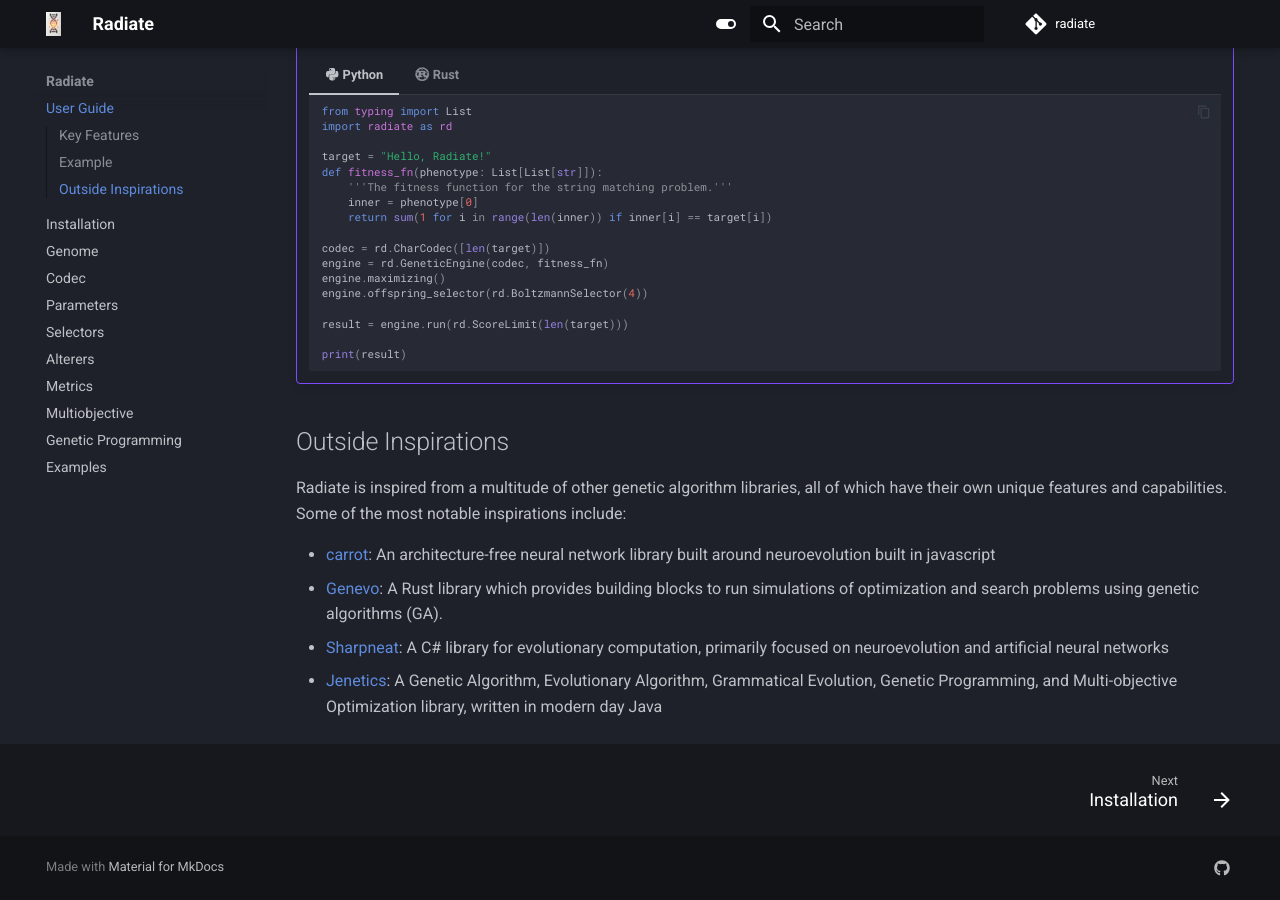
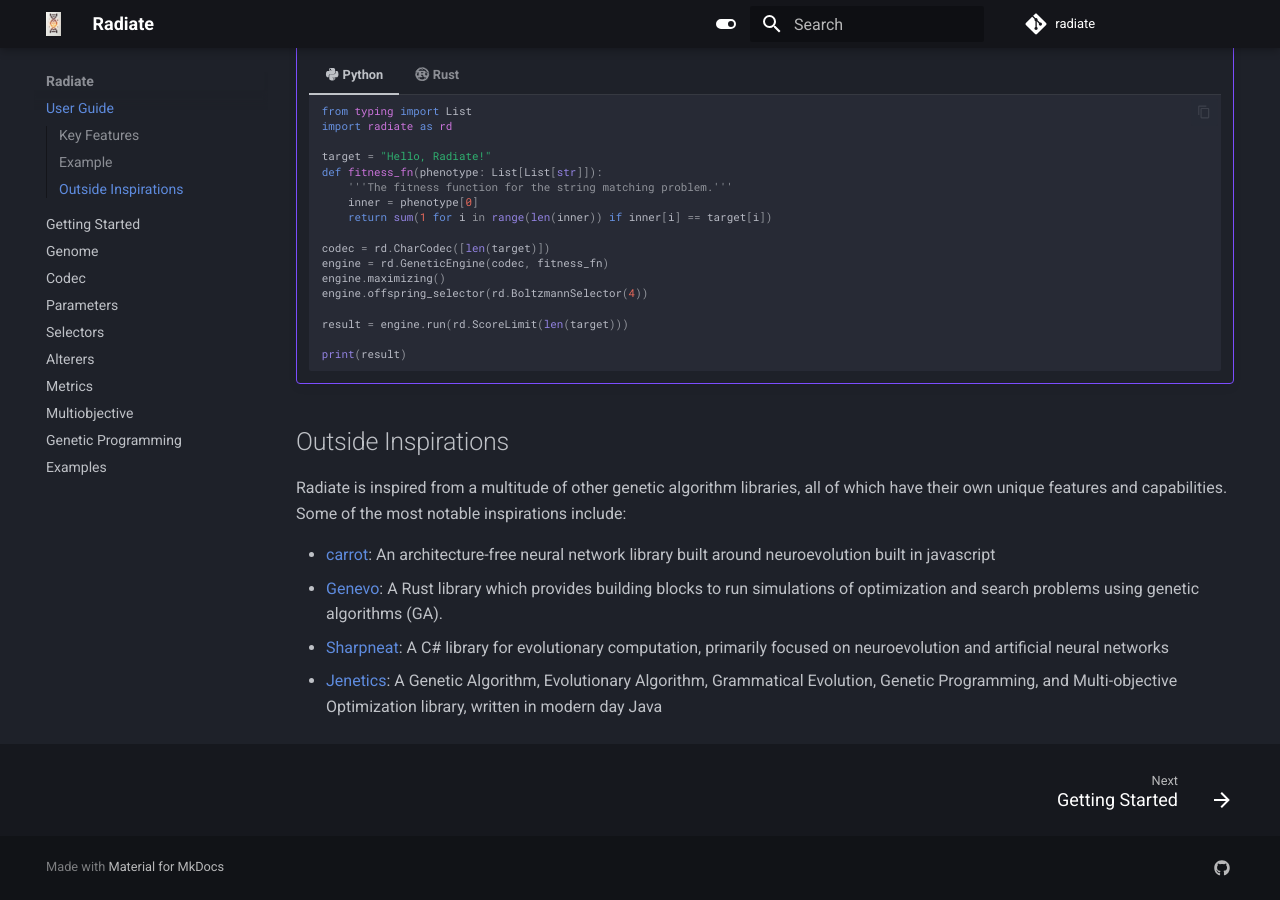
Before and after one commit to pkalivas/radiate, an MkDocs documentation site: the page built from docs/index.md, in a window 1280 px wide and 900 px high, scrolled down 1549 px. Built offline with MkDocs 1.6.1 and Material for MkDocs 9.7.7, drawn with Linux system fonts in a browser that asks for light colours; comment, search, counter and statistics services are not loaded.

Commit message:
user guide

```diff
--- a/mkdocs.yaml
+++ b/mkdocs.yaml
@@ -4,7 +4,7 @@
 
 nav:
   - User Guide: index.md
-  - Installation: source/installation.md
+  - Getting Started: source/installation.md
   - Genome: source/genome.md
   - Codec: source/codec.md
   - Parameters: source/params.md
```
